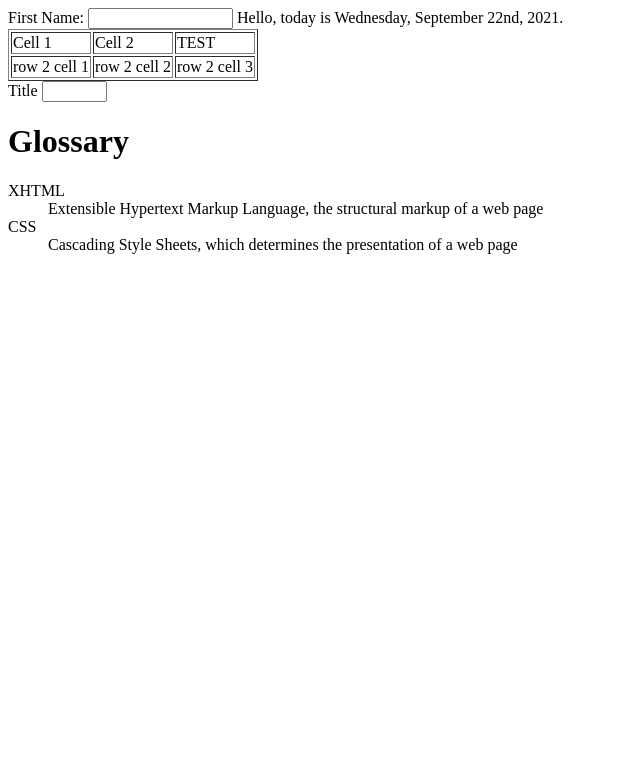
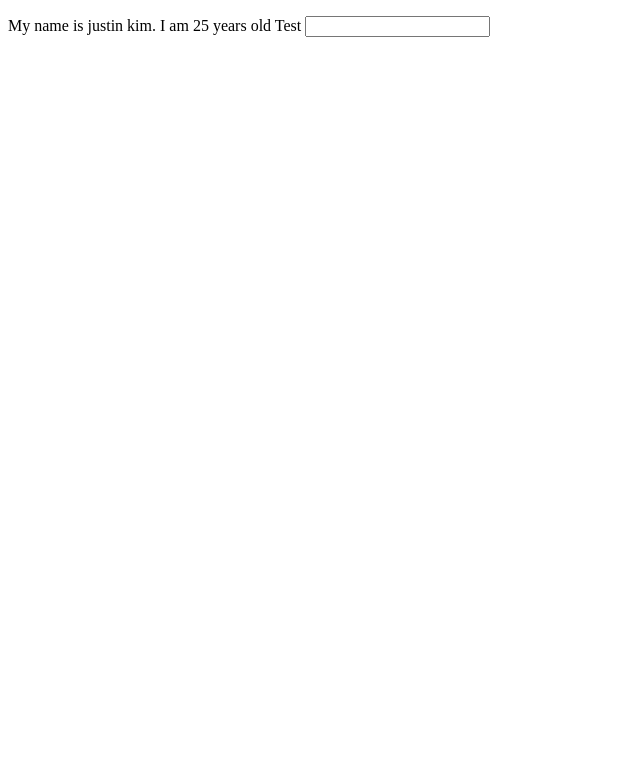
Before and after one commit to ykim2727/CPS276, a PHP site: page / in a window 1280 px wide. Shown: the top 783 px of the page, without its empty margins (0-640 px from the left). Run offline with PHP 8.4, Linux system fonts and the light colour scheme.

Commit message:
class update

```diff
--- a/project1/index.php
+++ b/project1/index.php
@@ -1,26 +1,23 @@
-<head></head>
-<label>First Name: <input type="text" name="first_name" size="15"></label>
+<?php
+$firstName = "justin";
+$lastName = "kim";
+$age = "25";
+
+?>
+
+<!DOCTYPE html>
+<html lang="en">
+<head>
+    <meta charset="UTF-8">
+    <meta http-equiv="X-UA-Compatible" content="IE=edge">
+    <meta name="viewport" content="width=device-width, initial-scale=1.0">
+    <title>PHP Testing</title>
+</head>
 <body>
-Hello, today is <?php echo date('l, F jS, Y'); ?>.
-<table border="1">
- <tr>
- <td>Cell 1</td>
- <td>Cell 2</td>
- <td>TEST</td>
- </tr>
- <tr>
- <td>row 2 cell 1</td>
- <td>row 2 cell 2</td>
- <td>row 2 cell 3</td>
- </tr>
-</table>
-<label>Title <input type="text" size="5" name="somename"></label>
-<h1>Glossary</h1>
-<dl>
- <dt>XHTML</dt>
- <dd>Extensible Hypertext Markup Language, the structural markup of a web page</dd>
- <dt>CSS</dt>
- <dd>Cascading Style Sheets, which determines the presentation of a web page</dd>
-</dl>
+    <p>
+        My name is <?php echo $firstName." ".$lastName?>. I am <?php echo $age ?> years old
+        <label>Test</label>
+        <input type = "text" class = "form-control" name ="firstname" id = "fname">
+    </p>
 </body>
 </html>
```
